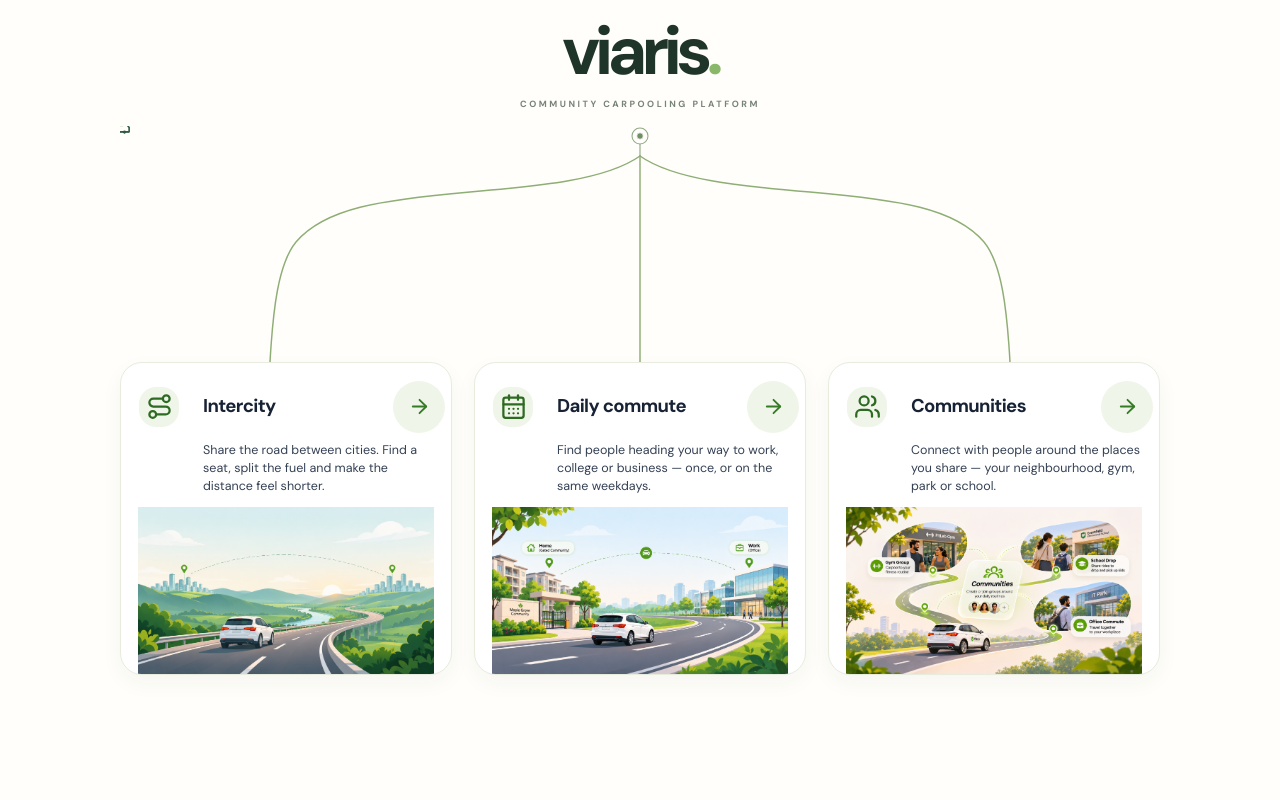
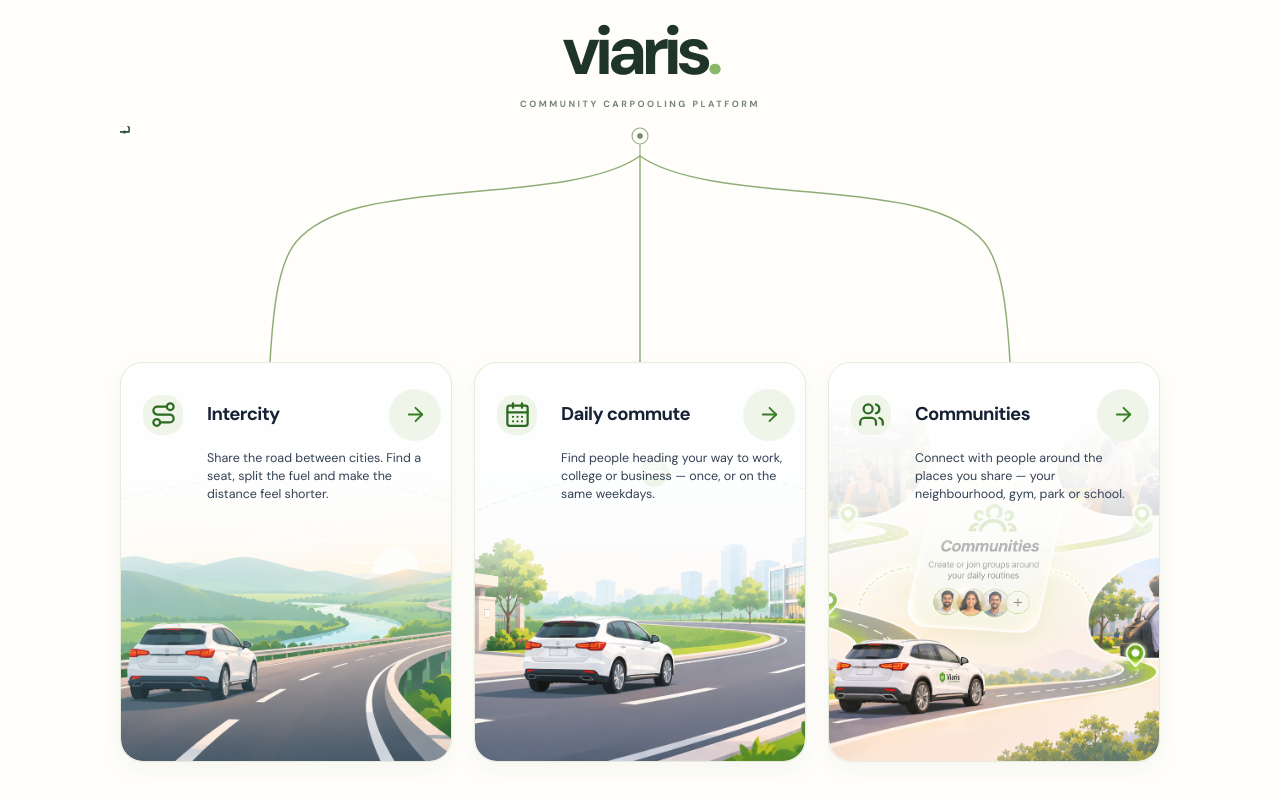
Before and after one commit to Surya8074/viaris-website, a React (Vite) app: page / in a window 1280 px wide. Shown: the part 3975-4775 px from the top of the page. Built offline with nearby package versions, Linux system fonts and the light colour scheme.

Commit message:
Extend feature artwork as full-card backgrounds

```diff
--- a/src/styles/viaris-features.css
+++ b/src/styles/viaris-features.css
@@ -68,8 +68,8 @@
   display:flex;
   flex-direction:column;
   min-width:0;
-  min-height:100%;
-  padding:18px 18px 0;
+  min-height:400px;
+  padding:22px 22px 18px;
   overflow:hidden;
   background:#fff;
   border:1px solid #e7ecdf;
@@ -133,20 +133,37 @@
   line-height:1.45;
 }
 .vf-feature__illustration{
-  width:calc(100% + 40px);
-  height:clamp(145px,13vw,170px);
+  position:absolute;
+  inset:0;
+  z-index:0;
   display:block;
-  margin:auto -20px 0;
   overflow:hidden;
-  border-radius:0 0 21px 21px;
-  background:transparent;
+  border-radius:inherit;
+  background:#f5f7ef;
+}
+.vf-feature__illustration::after{
+  content:"";
+  position:absolute;
+  inset:0;
+  background:linear-gradient(180deg,
+    rgba(255,255,255,.98) 0%,
+    rgba(255,255,255,.95) 25%,
+    rgba(255,255,255,.78) 43%,
+    rgba(255,255,255,.12) 68%,
+    rgba(255,255,255,0) 100%);
+  pointer-events:none;
 }
 .vf-feature__illustration img{
   display:block;
   width:100%;
   height:100%;
-  object-fit:contain;
+  object-fit:cover;
   object-position:center;
+}
+.vf-feature__copy{
+  position:relative;
+  z-index:1;
+  padding:4px 0 0;
 }
 @media(max-width:760px){
   .viaris-feature-section{padding:58px 22px 76px}
@@ -154,17 +171,17 @@
   .vf-kicker{font-size:8px;letter-spacing:.2em}
   .vf-route-stage{height:142px;margin:18px auto 0}
   .vf-features{grid-template-columns:1fr;row-gap:30px}
-  .vf-feature{padding:16px 16px 0;border-radius:20px}
+  .vf-feature{padding:18px 18px 16px;border-radius:20px;min-height:380px}
   .vf-feature__title{grid-template-columns:48px minmax(0,1fr) 38px;gap:10px}
   .vf-feature__icon{width:48px;height:48px;border-radius:15px}
   .vf-feature__arrow{width:38px;height:38px}
-  .vf-feature__illustration{height:160px;width:calc(100% + 32px);margin:auto -16px 0;border-radius:0 0 19px 19px}
+  .vf-feature__illustration{inset:0;border-radius:inherit}
   .vf-feature h3{font-size:19px}
   .vf-feature p{font-size:12px;line-height:1.45;margin:7px 0 0 58px}
 }
 @media(max-width:440px){
   .vf-route-stage{height:112px}
-  .vf-feature__illustration{height:145px}
+  .vf-feature{min-height:360px}
   .vf-feature__copy{padding:0 0 15px}
   .vf-feature__title{grid-template-columns:44px minmax(0,1fr) 36px;gap:9px}
   .vf-feature__icon{width:44px;height:44px}
```
